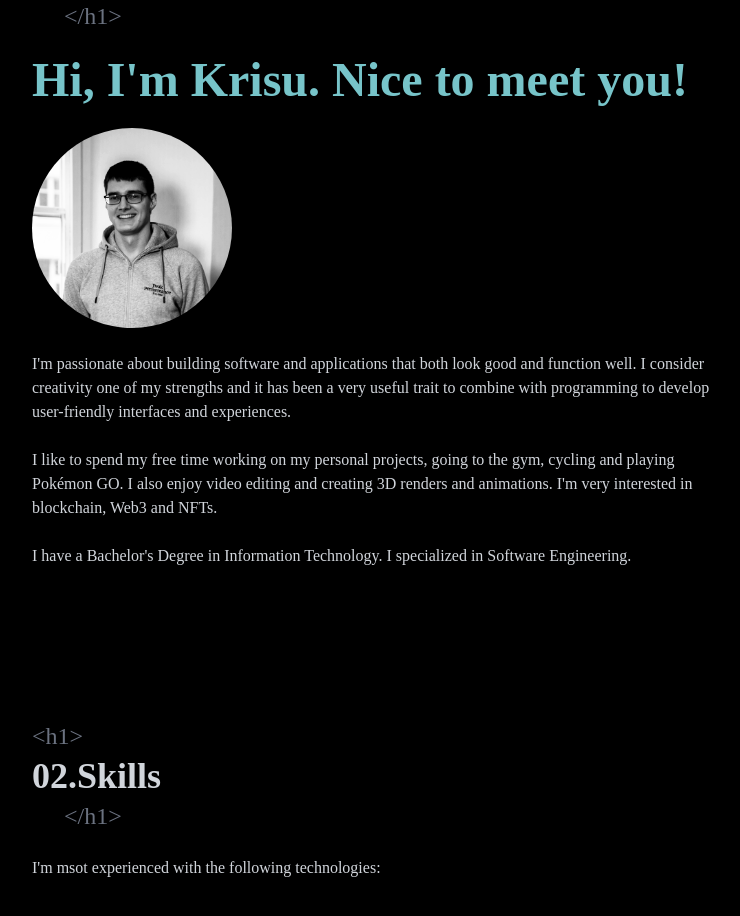
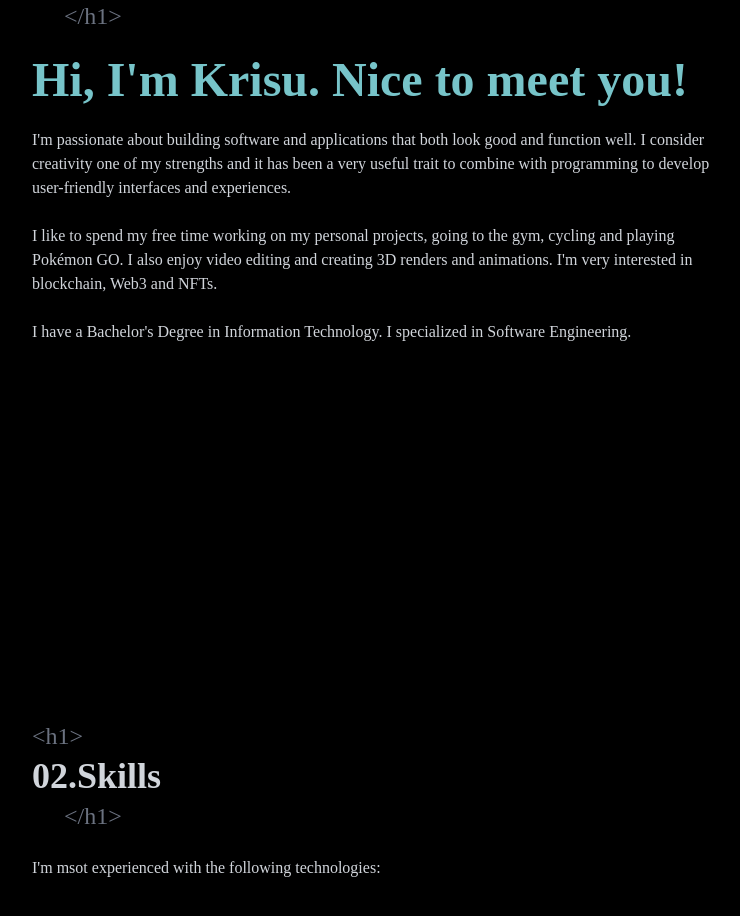
Before and after one commit to kristianskogberg/portfolio, a React (Create React App) app: page / in a window 1280 px wide. Shown: the part 960-1876 px from the top of the page, without its empty margins (132-872 px from the left). Built offline with nearby package versions, Linux system fonts and the light colour scheme.

Commit message:
remove profile picture

```diff
--- a/src/App.js
+++ b/src/App.js
@@ -7,7 +7,7 @@ import Work from "./components/pages/Work";
 
 function App() {
   return (
-    <div>
+    <div className="bg-[black]">
       <Navbar />
       <Home />
       <About />
--- a/src/components/pages/About.jsx
+++ b/src/components/pages/About.jsx
@@ -1,5 +1,5 @@
 import React, { useEffect } from "react";
-import ProfilePic from "../../assets/profile_pic_bw.png";
+
 import { motion } from "framer-motion";
 
 import PageTitle from "../../components/PageTitle";
@@ -65,15 +65,6 @@ export default function About() {
             Hi, I'm Krisu. Nice to meet you!
           </motion.h1>
 
-          <div className="mr-5 flex pb-6 ">
-            <motion.img
-              variants={childVariant}
-              src={ProfilePic}
-              alt="profile"
-              className="flex rounded-full max-h-[200px] max-w-[200px]"
-            ></motion.img>
-          </div>
-
           <motion.p variants={childVariant}>
             I'm passionate about building software and applications that both
             look good and function well. I consider creativity one of my
--- a/src/components/pages/Home.jsx
+++ b/src/components/pages/Home.jsx
@@ -42,6 +42,7 @@ export default function Home() {
       <video
         className="w-full h-full object-cover absolute opacity-100 top-0 -z-10"
         src={videoBg}
+        playsInline
         autoPlay
         loop
         muted
```
Also changed, not shown: src/assets/profile_pic.jpg (deleted), src/assets/profile_pic_bw.png (deleted).
